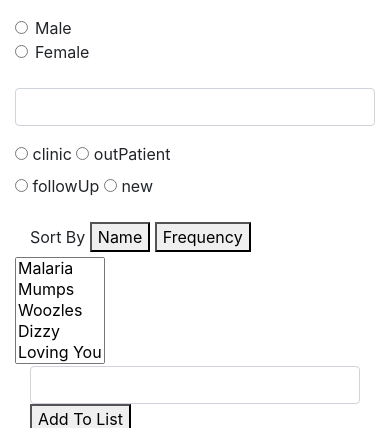
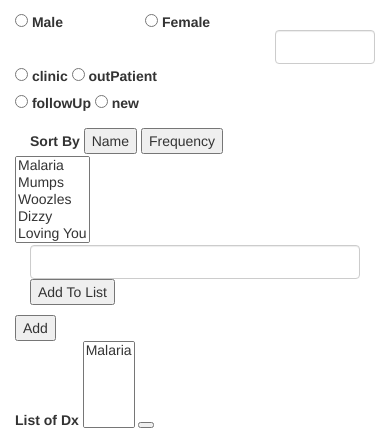
Before and after one commit to EvanFCMoses/statLoggerWebpage, a Django app: page /encounter/ in a window 390 px wide. Shown: the top 428 px of the page. Run offline with Django 3.2, Linux system fonts and the light colour scheme; some libraries are stand-ins or nearby versions.

Commit message:
fix for mobile maybe

```diff
--- a/statWebApp/encounter/templates/dataEntry.html
+++ b/statWebApp/encounter/templates/dataEntry.html
@@ -19,19 +19,19 @@
             <p>
                 <div class="container-fluid">
                     <div class="row">
-                        <div class="col-md-4">
+                        <div class="col-xs-4">
                             <div class="form-check">
                                 <input class="form-check-input" type="radio" id="genderIndicationMale" name="gender">
                                 <label class="form-check-label" for="genderIndicationMale">Male</label>
                             </div>
                         </div>
-                        <div class="col-md-4">
+                        <div class="col-xs-4">
                             <div class="form-check">
                                 <input class="form-check-input" type="radio" id="genderIndicationFemale" name="gender">
                                 <label class="form-check-label" for="genderIndicationFemale">Female</label>
                             </div>
                         </div>
-                        <div class="col-md-4">
+                        <div class="col-xs-4">
                             <div class="mb-3">
                                 <label for="ageInput" class="form-label"></label>
                                 <input type="number" class="form-control" id="ageInput"></div>
```
